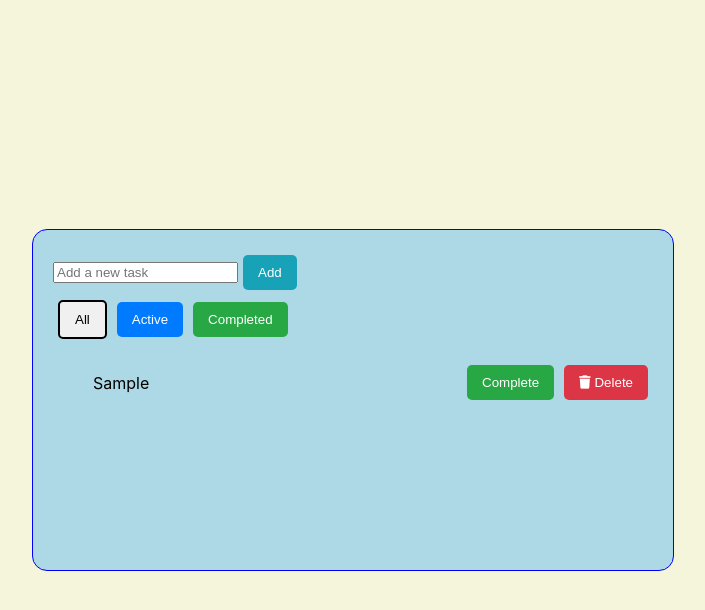
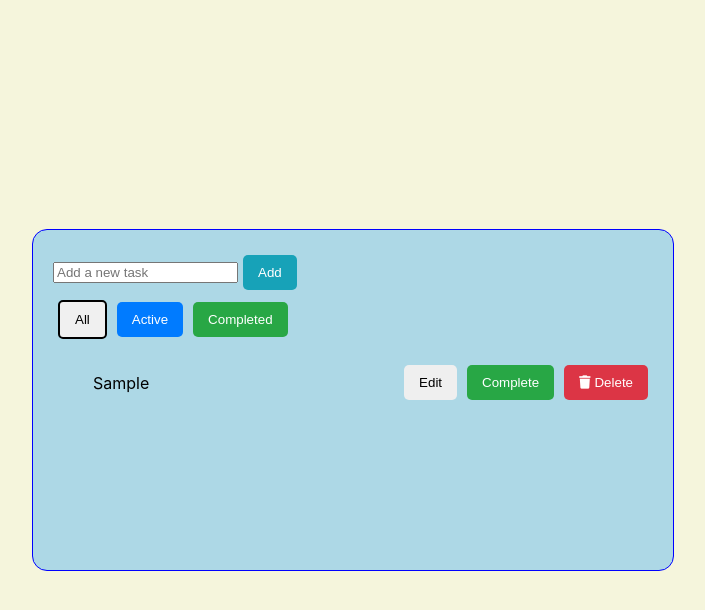
Before and after one commit to XavAsh/b3-todo-2024, a React (Create React App) app: page / in a window 1280 px wide. Both pictures are taken after typing "Sample" into the empty fields and a click on the button "Add". Shown: the top 610 px of the page, without its empty margins (287-992 px from the left). Built offline with nearby package versions, Linux system fonts and the light colour scheme.

Commit message:
added edit button so that people can edit their todos

```diff
--- a/src/App.js
+++ b/src/App.js
@@ -7,6 +7,8 @@ function App() {
   const [completedTodos, setCompletedTodos] = useState([]);
   const [filter, setFilter] = useState('all');
   const [newTodo, setNewTodo] = useState('');
+  const [editTodoId, setEditTodoId] = useState(null);
+  const [editTodoText, setEditTodoText] = useState('');
 
   const handleAddTodo = () => {
     if (newTodo.trim()) {
@@ -28,6 +30,17 @@ function App() {
     setCompletedTodos(completedTodos.filter(todoId => todoId !== id));
   };
 
+  const handleEditTodo = (id, text) => {
+    setEditTodoId(id);
+    setEditTodoText(text);
+  };
+
+  const handleConfirmEdit = (id) => {
+    setTodos(todos.map(todo => (todo.id === id ? { ...todo, text: editTodoText } : todo)));
+    setEditTodoId(null);
+    setEditTodoText('');
+  };
+
   const filteredTodos = todos.filter(todo => {
     if (filter === 'all') return true;
     if (filter === 'active') return !completedTodos.includes(todo.id);
@@ -45,8 +58,8 @@ function App() {
         className="input"
       />
       <button onClick={handleAddTodo} className="button button-add">Add</button>
-      <div classname="filters">
-       <button
+      <div className="filters">
+        <button
           onClick={() => setFilter('all')}
           className={`button button-all ${filter === 'all' ? 'button-highlight' : ''}`}
         >
@@ -68,9 +81,23 @@ function App() {
       <ul>
         {filteredTodos.map((todo) => (
           <li key={todo.id} className="todo-item">
-            <span className={`todo-text ${completedTodos.includes(todo.id) ? 'completed' : ''}`}>
-              {todo.text}
-            </span>
+            {editTodoId === todo.id ? (
+              <input
+                type="text"
+                value={editTodoText}
+                onChange={(e) => setEditTodoText(e.target.value)}
+                className="input"
+              />
+            ) : (
+              <span className={`todo-text ${completedTodos.includes(todo.id) ? 'completed' : ''}`}>
+                {todo.text}
+              </span>
+            )}
+            {editTodoId === todo.id ? (
+              <button onClick={() => handleConfirmEdit(todo.id)} className="button button-add">Save</button>
+            ) : (
+              <button onClick={() => handleEditTodo(todo.id, todo.text)} className="button button-edit">Edit</button>
+            )}
             <button onClick={() => handleToggleComplete(todo.id)} className="button button-complete">
               {completedTodos.includes(todo.id) ? 'Undo' : 'Complete'}
             </button>
```
